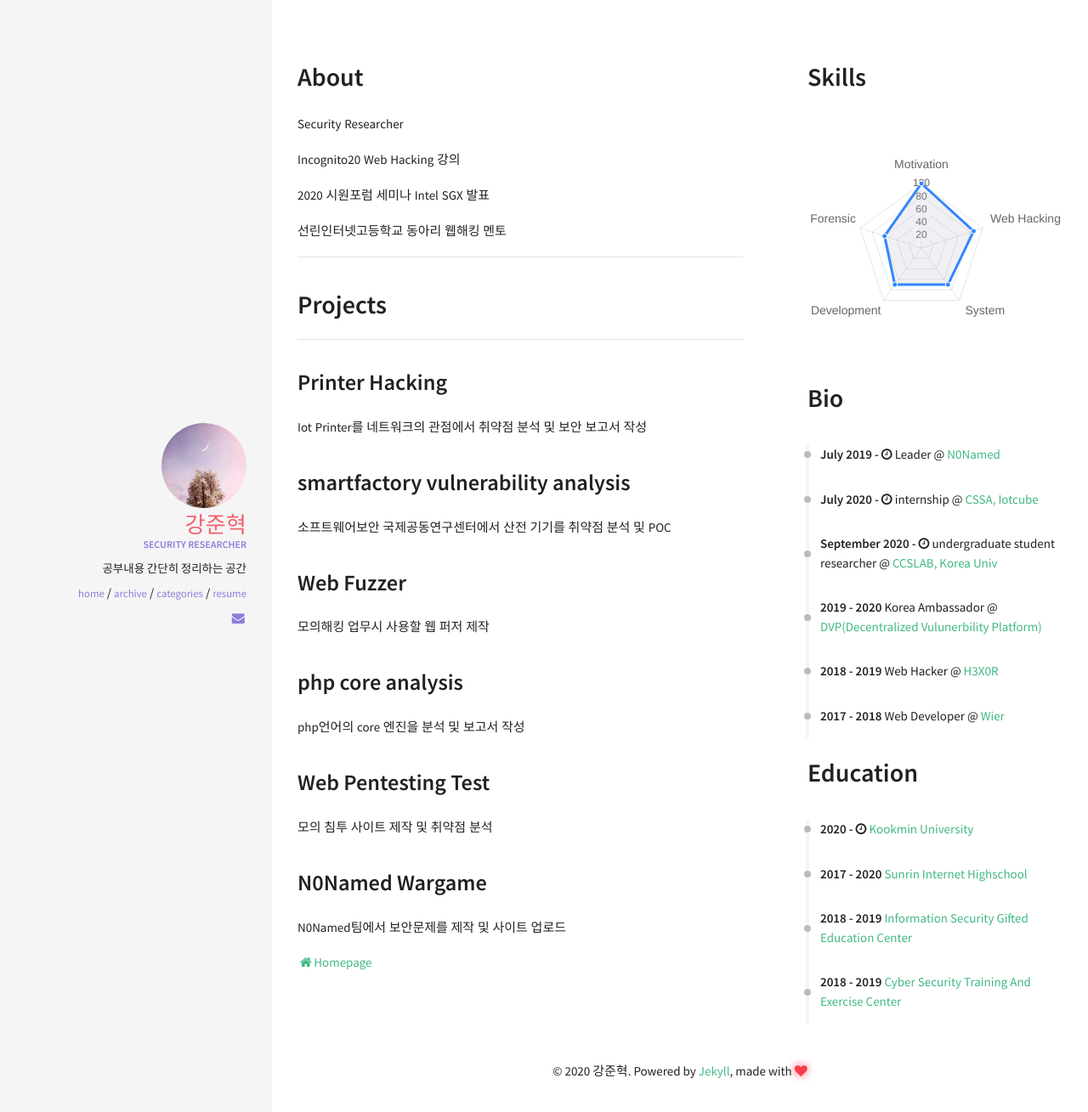
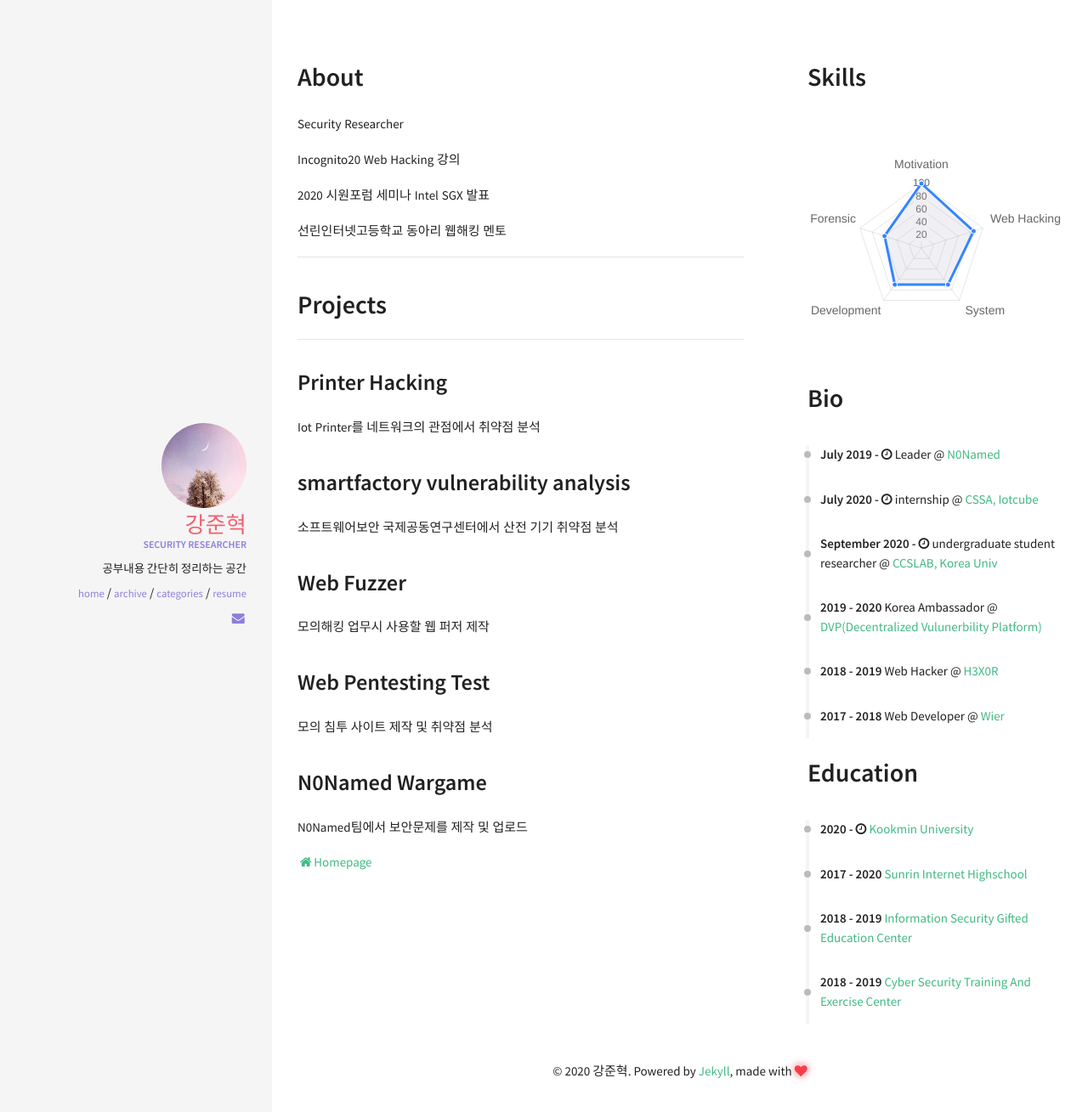
Before and after one commit to kangsecu/kangsecu.github.io, a Jekyll site: the page built from resume.html, in a window 1280 px wide. Shown: the top 1309 px of the page at 85% size. Built offline with Jekyll 4.4.1, drawn with Linux system fonts in a browser that asks for light colours; nearby versions of some CDN libraries.

Commit message:
Update projects.yml

```diff
--- a/_data/index/projects.yml
+++ b/_data/index/projects.yml
@@ -1,18 +1,15 @@
 - name: Printer Hacking
-  descr: "Iot Printer를 네트워크의 관점에서 취약점 분석 및 보안 보고서 작성"
+  descr: "Iot Printer를 네트워크의 관점에서 취약점 분석"
 
 - name: smartfactory vulnerability analysis
-  descr: "소프트웨어보안 국제공동연구센터에서 산전 기기를 취약점 분석 및 POC"
+  descr: "소프트웨어보안 국제공동연구센터에서 산전 기기 취약점 분석"
 
 - name: Web Fuzzer
   descr: "모의해킹 업무시 사용할 웹 퍼저 제작"
-
-- name: php core analysis
-  descr: php언어의 core 엔진을 분석 및 보고서 작성
 
 - name: Web Pentesting Test
   descr: 모의 침투 사이트 제작 및 취약점 분석
 
 - name: N0Named Wargame
-  descr: "N0Named팀에서 보안문제를 제작 및 사이트 업로드"
+  descr: "N0Named팀에서 보안문제를 제작 및 업로드"
   website: http://ctf.no-named.kr:1234
```
